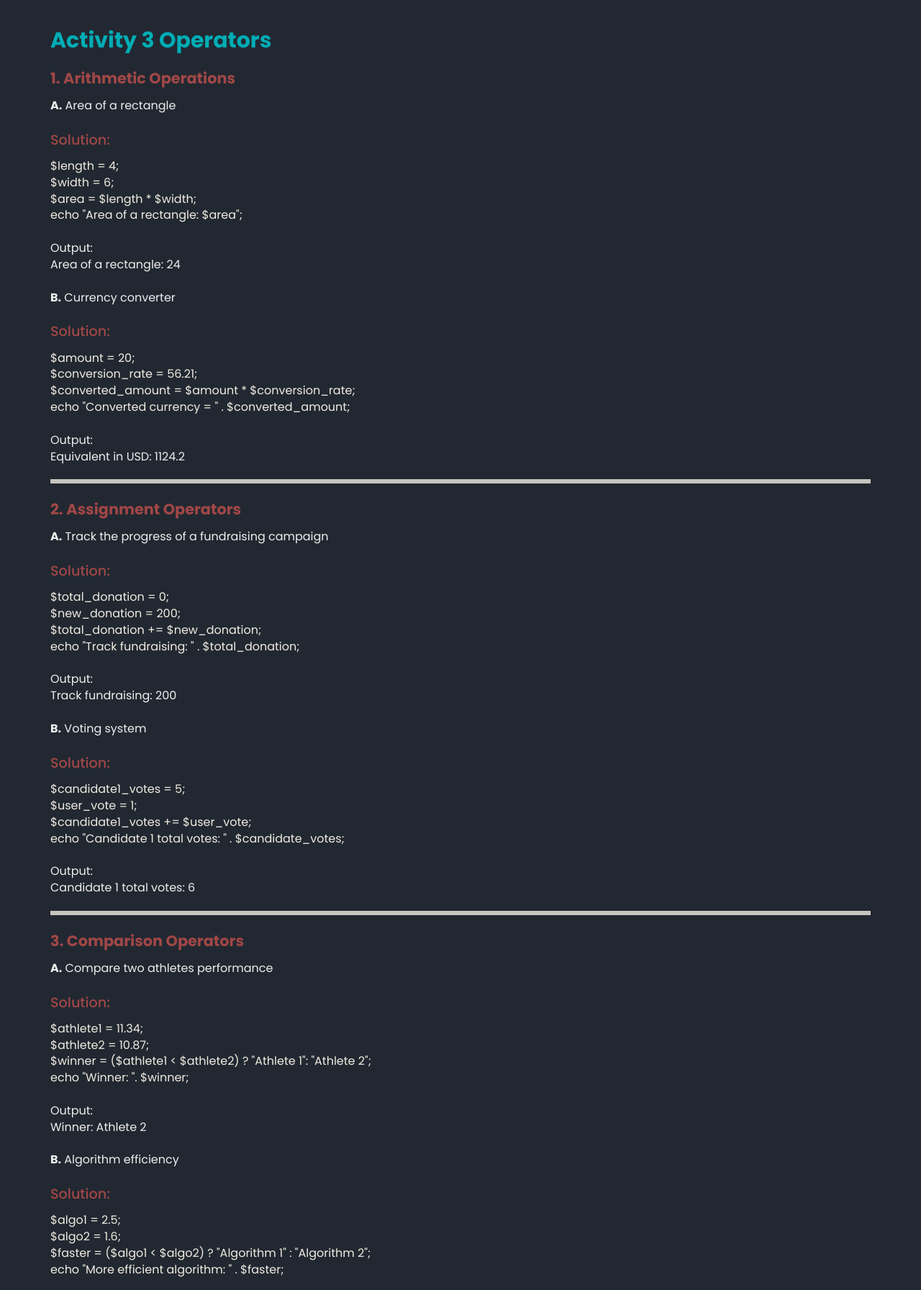
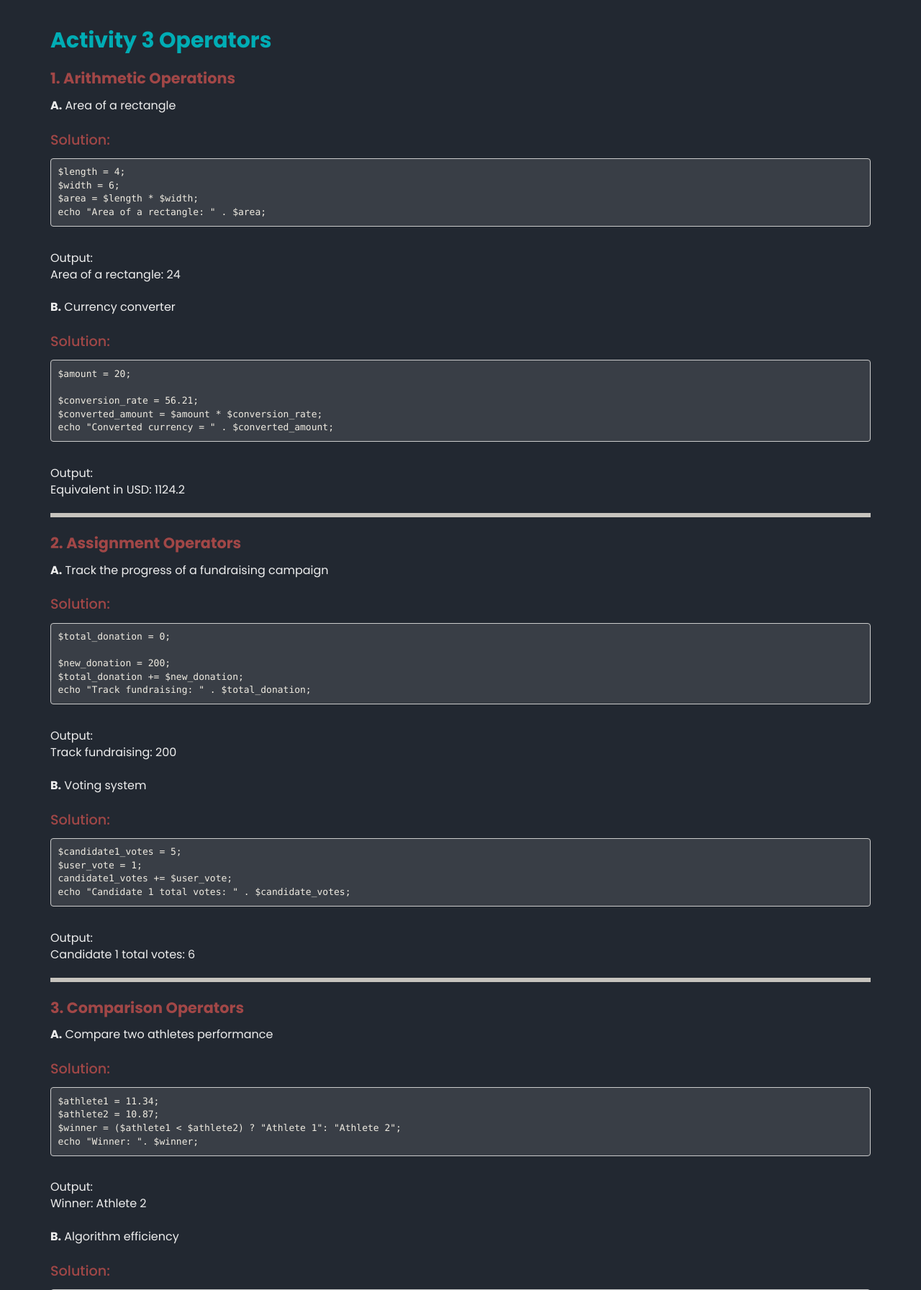
Before and after one commit to Elf0910/Web-Systems-2, a PHP site: page /activity3.php in a window 1280 px wide. Shown: the part 74-1867 px from the top of the page at 72% size. Run offline with PHP 8.4, Linux system fonts and the light colour scheme; some libraries are stand-ins or nearby versions.

Commit message:
commit message

```diff
--- a/activity3.php
+++ b/activity3.php
@@ -12,24 +12,24 @@
         // Problem 1 letter A
         echo '<strong>A.</strong> Area of a rectangle
             <h3 class="sol">Solution:</h3>
-            <span class="solution">$length = 4; <br>
-            $width = 6; <br>
-            $area = $length * $width; <br>
-            echo "Area of a rectangle: $area";</span><br>
+            <pre>$length = 4;
+$width = 6;
+$area = $length * $width;
+echo "Area of a rectangle: " . $area;</pre>
             <br>Output:<br>';
 
             $length = 4;
             $width = 6;
             $area = $length * $width;
-            echo "Area of a rectangle: $area";
+            echo "Area of a rectangle: " . $area;
 
         // Problem 1 letter B
         echo '<br><br><strong>B.</strong> Currency converter
             <h3 class="sol">Solution:</h3>
-            <span class="solution">$amount = 20; <br>
-            $conversion_rate = 56.21; <br>
-            $converted_amount = $amount * $conversion_rate; <br>
-            echo "Converted currency = " . $converted_amount;</span><br>
+            <pre>$amount = 20; <br>
+$conversion_rate = 56.21;
+$converted_amount = $amount * $conversion_rate;
+echo "Converted currency = " . $converted_amount;</pre>
             <br>Output:<br>';
 
             $php = 20;
@@ -43,10 +43,10 @@
         // Problem 2 letter A
         echo '<strong>A.</strong> Track the progress of a fundraising campaign
             <h3 class="sol">Solution:</h3>
-            <span class="solution">$total_donation = 0; <br>
-            $new_donation = 200; <br>
-            $total_donation += $new_donation; <br>
-            echo "Track fundraising: " . $total_donation; </span><br>
+            <pre>$total_donation = 0; <br>
+$new_donation = 200;
+$total_donation += $new_donation;
+echo "Track fundraising: " . $total_donation; </pre>
             <br>Output:<br>';
 
             $total_donation = 0;
@@ -57,10 +57,10 @@
         // Problem 2 letter B
         echo '<br><br><strong>B.</strong> Voting system
             <h3 class="sol">Solution:</h3>
-            <span class="solution">$candidate1_votes = 5;<br>
-            $user_vote = 1;<br>
-            $candidate1_votes += $user_vote;<br>
-            echo "Candidate 1 total votes: " . $candidate_votes;</span><br>
+<pre>$candidate1_votes = 5;
+$user_vote = 1;
+candidate1_votes += $user_vote;
+echo "Candidate 1 total votes: " . $candidate_votes;</pre>
             <br>Output:<br>';
 
             $candidate1_votes = 5;
@@ -74,10 +74,10 @@
         // Problem 3 letter A
         echo '<strong>A.</strong> Compare two athletes performance
             <h3 class="sol">Solution:</h3>
-            <span class="solution">$athlete1 = 11.34; <br>
-            $athlete2 = 10.87; <br>
-            $winner = ($athlete1 < $athlete2) ? "Athlete 1": "Athlete 2"; <br>
-            echo "Winner: ". $winner;</span><br>
+<pre>$athlete1 = 11.34;
+$athlete2 = 10.87;
+$winner = ($athlete1 < $athlete2) ? "Athlete 1": "Athlete 2";
+echo "Winner: ". $winner;</pre>
             <br>Output:<br>';
 
             $athlete1 = 11.34;
@@ -88,10 +88,10 @@
         // Problem 3 letter B
         echo '<br><br><strong>B.</strong> Algorithm efficiency
             <h3 class="sol">Solution:</h3>
-            <span class="solution">$algo1 = 2.5; <br>
-            $algo2 = 1.6; <br>
-            $faster = ($algo1 < $algo2) ? "Algorithm 1" : "Algorithm 2"; <br>
-            echo "More efficient algorithm: " . $faster; </span><br>
+            <pre>$algo1 = 2.5;
+$algo2 = 1.6;
+$faster = ($algo1 < $algo2) ? "Algorithm 1" : "Algorithm 2";
+echo "More efficient algorithm: " . $faster; </pre>
             <br>Output:<br>';
 
             $algo1 = 2.5;
@@ -105,12 +105,12 @@
         // Problem 4 letter A
         echo '<strong>A.</strong> Factorial number
             <h3 class="sol">Solution:</h3>
-            <span class="solution">$num = 4; <br>
-            $result = $num; <br>
-            for ($i = $num - 1; $i > 0; $i--) { <br>
-                $result *= $i; <br>
-            }<br>
-            echo "Factorial of $num: $result"; </span><br>
+            <pre>$num = 4;
+$result = $num;
+for ($i = $num - 1; $i > 0; $i--) {
+    $result *= $i;
+}
+echo "Factorial of $num: $result"; </pre>
             <br>Output:</br>';
 
             $num = 4;
@@ -123,10 +123,10 @@
         // Problem 4 letter B
         echo '<br><br><strong>B.</strong> Vehicle movement
             <h3 class="sol">Solution:</h3>
-            <span class="solution">$positionNow = 0; <br>
-            $distanceTravelled = 23; <br>
-            $positionNow += $distanceTravelled; <br>
-            echo "Final position: " . $positionNow; </span><br>
+            <pre>$positionNow = 0;
+$distanceTravelled = 23;
+$positionNow += $distanceTravelled;
+echo "Final position: " . $positionNow; </pre>
             <br>Output:<br>';
 
             $positionNow = 0;
@@ -140,10 +140,10 @@
         // Problem 5 letter A
         echo '<strong>A. </strong> Discount elgibility
             <h3 class="sol">Solution:</h3>
-            <span class="solution">$purchaseAmount = 800; <br>
-            $customerLoyalty = true; <br>
-            $discountEligibility = ($purchaseAmount > 500 && $customerLoyalty) ? "Eligible" : "Not Eligible"; <br>
-            echo "Discount eligibility: " . $discountEligibility; </span> <br>
+            <pre>$purchaseAmount = 800;
+$customerLoyalty = true;
+$discountEligibility = ($purchaseAmount > 500 && $customerLoyalty) ? "Eligible" : "Not Eligible";
+echo "Discount eligibility: " . $discountEligibility; </pre>
             <br>Output<br>';
 
             $purchaseAmount = 800;
@@ -153,13 +153,13 @@
 
         echo '<br><br><strong>B.</strong> Chatbot
             <h3 class="sol">Solution:</h3>
-            <span class="solution">$userInput = "year"; <br>
-            $chatbotAns = ($userInput == "year") ? "It is 2024" : "???"; <br>
-            echo "Chatbot: " . $chatbotAns; </span> <br>
+            <pre>$userInput = "year";
+$chatbotAns = ($userInput == "year") ? "It is 2024" : "I dont know that";
+echo "Chatbot: " . $chatbotAns; </pre>
             <br>Output:<br>';
 
             $userInput = "year";
-            $chatbotAns = ($userInput == "year") ? "It is 2024" : "I have no clue";
+            $chatbotAns = ($userInput == "year") ? "It is 2024" : "I dont know that";
             echo "Chatbot: " . $chatbotAns;
     ?>
 <?php include 'templates/footer.php';?>
--- a/assets/css/style.css
+++ b/assets/css/style.css
@@ -8,6 +8,7 @@
   --grey: #393E46;
   --teal: #00ADB5;
   --white: #EEEEEE;
+  --yellow: #c4be21;
   --poppins: 'Poppins', sans-serif;
 }
 
@@ -34,11 +35,31 @@ body {
   height: 100%;
 }
 
+pre {
+  background-color: var(--grey);
+  color: var(--softwhite);
+}
+
 .title-top {
   padding: 20px 0 10px 0;
   color: var(--color1);
   font-size: 1.8em;
   font-weight: bold;
+}
+
+.home .color-1 {
+  color: var(--color1);
+  font-size: 1em;
+}
+
+.home {
+  font-size: 1.6em;
+  font-weight: 700;
+}
+
+h1 {
+  font-weight: 700;
+  color: var(--teal);
 }
 
 h2 {
--- a/home.php
+++ b/home.php
@@ -3,7 +3,6 @@
 
 <div class='container'>
 
-    <p> Hello </p>
-    <p> this is home! </p>
+    <p class="home">Hello! Welcome to my <span class="color-1">website</span>!</p>
 
 <?php include 'templates/footer.php';?>
```
Also changed, not shown: activity2.php (+6 -6 lines).
